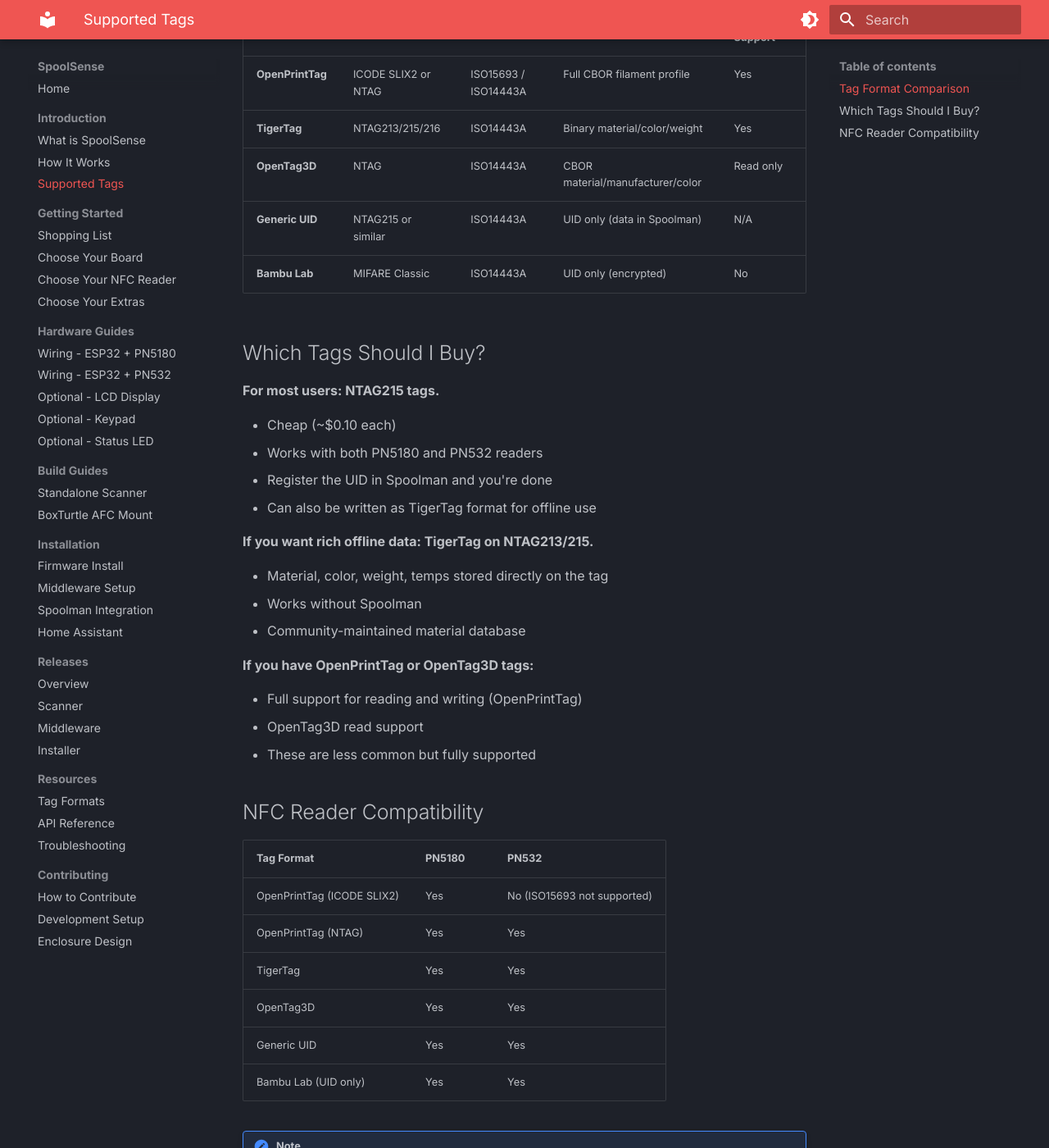
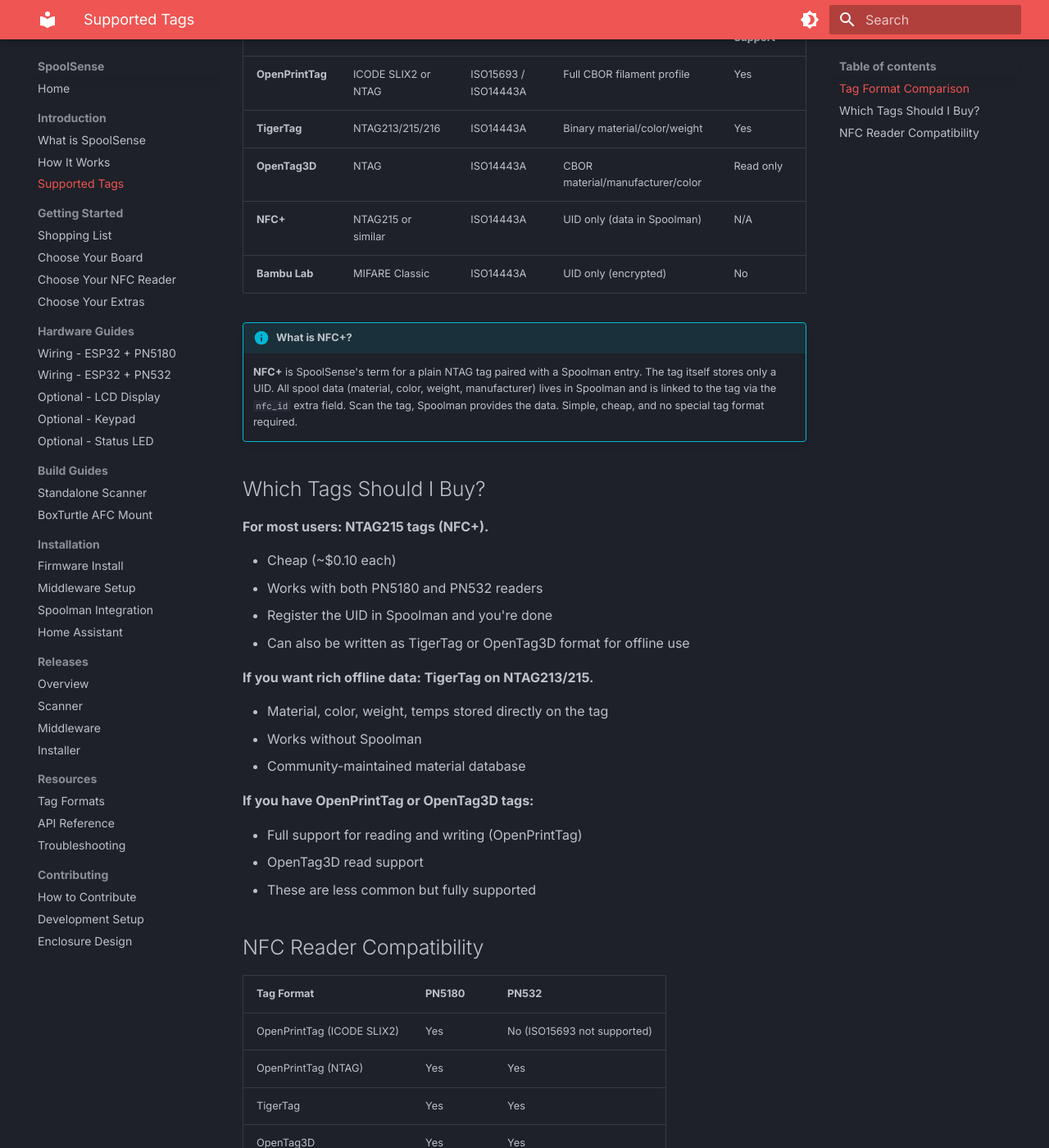
Before and after one commit to SpoolSense/spoolsense.org, an MkDocs documentation site: the page built from docs/intro/supported-tags.md, in a window 1280 px wide and 1400 px high, scrolled down 294 px. Shown: the whole window at 82% size. Built offline with MkDocs 1.6.1 and Material for MkDocs 9.7.7, drawn with Linux system fonts in a browser that asks for light colours; some of the changed text lies outside the part shown.

Commit message:
docs: define NFC+ (NTAG + Spoolman) and use it across tag references

```diff
--- a/docs/intro/supported-tags.md
+++ b/docs/intro/supported-tags.md
@@ -9,17 +9,20 @@ SpoolSense reads multiple NFC tag formats. Each format stores filament data diff
 | **OpenPrintTag** | ICODE SLIX2 or NTAG | ISO15693 / ISO14443A | Full CBOR filament profile | Yes |
 | **TigerTag** | NTAG213/215/216 | ISO14443A | Binary material/color/weight | Yes |
 | **OpenTag3D** | NTAG | ISO14443A | CBOR material/manufacturer/color | Read only |
-| **Generic UID** | NTAG215 or similar | ISO14443A | UID only (data in Spoolman) | N/A |
+| **NFC+** | NTAG215 or similar | ISO14443A | UID only (data in Spoolman) | N/A |
 | **Bambu Lab** | MIFARE Classic | ISO14443A | UID only (encrypted) | No |
+
+!!! info "What is NFC+?"
+    **NFC+** is SpoolSense's term for a plain NTAG tag paired with a Spoolman entry. The tag itself stores only a UID. All spool data (material, color, weight, manufacturer) lives in Spoolman and is linked to the tag via the `nfc_id` extra field. Scan the tag, Spoolman provides the data. Simple, cheap, and no special tag format required.
 
 ## Which Tags Should I Buy?
 
-**For most users: NTAG215 tags.**
+**For most users: NTAG215 tags (NFC+).**
 
 - Cheap (~$0.10 each)
 - Works with both PN5180 and PN532 readers
 - Register the UID in Spoolman and you're done
-- Can also be written as TigerTag format for offline use
+- Can also be written as TigerTag or OpenTag3D format for offline use
 
 **If you want rich offline data: TigerTag on NTAG213/215.**
 
@@ -41,7 +44,7 @@ SpoolSense reads multiple NFC tag formats. Each format stores filament data diff
 | OpenPrintTag (NTAG) | Yes | Yes |
 | TigerTag | Yes | Yes |
 | OpenTag3D | Yes | Yes |
-| Generic UID | Yes | Yes |
+| NFC+ (UID + Spoolman) | Yes | Yes |
 | Bambu Lab (UID only) | Yes | Yes |
 
 !!! note
```
Also changed, not shown: docs/getting-started/choose-reader.md (+1 -1 lines).
